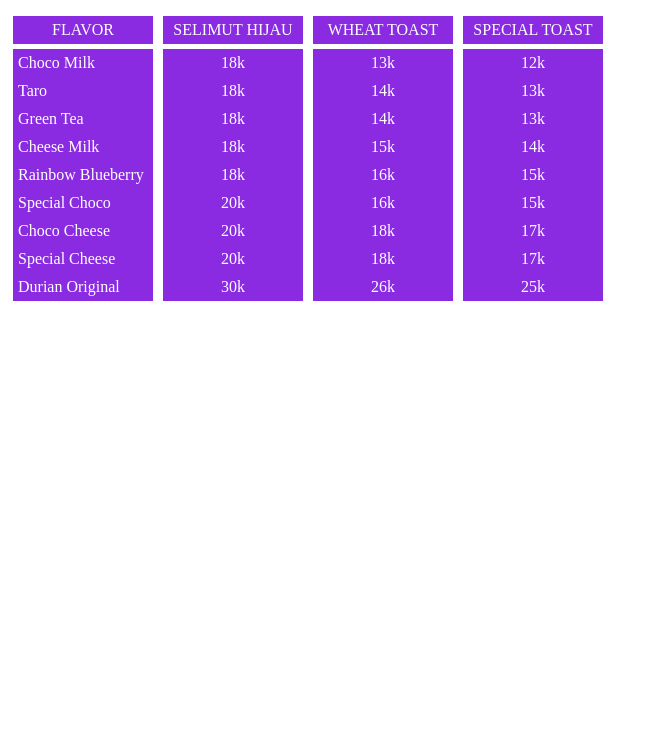
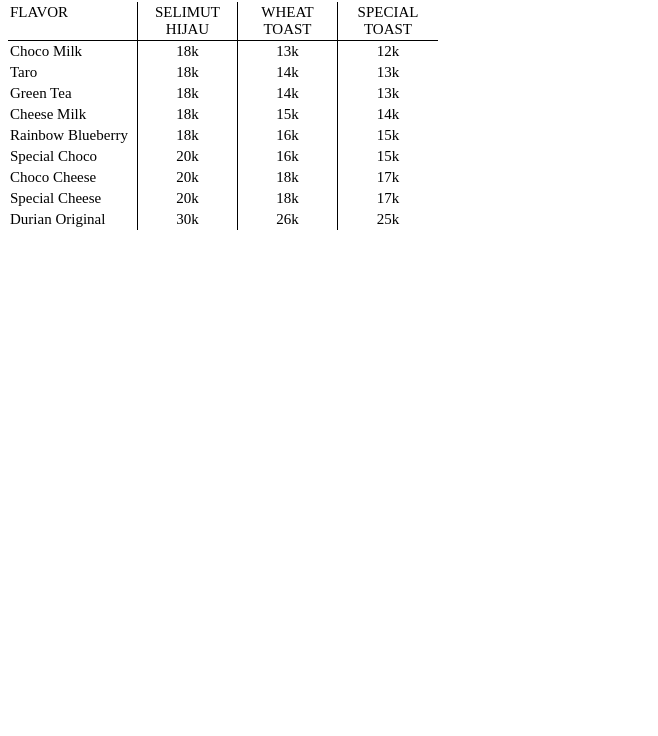
Before and after one commit to Iluze25/foodMenu, a plain HTML site: page index.html in a window 1280 px wide. Shown: the part 64-800 px from the top of the page, without its empty margins (0-658 px from the left). Drawn offline with Linux system fonts and the light colour scheme.

Commit message:
Tambah data menggunakna Javascript

```diff
--- /dev/null
+++ b/DataMenu.js
@@ -0,0 +1,122 @@
+function ToastSeriesFunctObj(
+  Flavor,
+  PriceSelimutHijau,
+  PriceWheatToast,
+  PriceSpecialToast
+) {
+  this.Flavor = Flavor;
+  this.PriceSelimutHijau = PriceSelimutHijau;
+  this.PriceWheatToast = PriceWheatToast;
+  this.PriceSpecialToast = PriceSpecialToast;
+}
+
+const ChocoMilk = new ToastSeriesFunctObj("Choco Milk", "18k", "13k", "12k");
+const Taro = new ToastSeriesFunctObj("Taro", "18k", "14k", "13k");
+const GreenTea = new ToastSeriesFunctObj("Green Tea", "18k", "14k", "13k");
+const CheeseMilk = new ToastSeriesFunctObj("Cheese Milk", "18k", "15k", "14k");
+const RainbowBlueberry = new ToastSeriesFunctObj(
+  "Rainbow Blueberry",
+  "18k",
+  "16k",
+  "15k"
+);
+const SpecialChoco = new ToastSeriesFunctObj(
+  "Special Choco",
+  "20k",
+  "16k",
+  "15k"
+);
+const ChocoCheese = new ToastSeriesFunctObj(
+  "Choco Cheese",
+  "20k",
+  "18k",
+  "17k"
+);
+const SpecialCheese = new ToastSeriesFunctObj(
+  "Special Cheese",
+  "20k",
+  "18k",
+  "17k"
+);
+const DurianOriginal = new ToastSeriesFunctObj(
+  "Durian Original",
+  "30k",
+  "26k",
+  "25k"
+);
+
+const ToastSeriesArray = [
+  ChocoMilk,
+  Taro,
+  GreenTea,
+  CheeseMilk,
+  RainbowBlueberry,
+  SpecialChoco,
+  ChocoCheese,
+  SpecialCheese,
+  DurianOriginal,
+];
+
+// Membuat warp untuk Toast series
+const container = document.getElementById("container");
+const ToastSeriess = document.createElement("div");
+ToastSeriess.setAttribute("id", "ToastSeries");
+ToastSeriess.textContent = "TOAST SERIES";
+container.appendChild(ToastSeriess);
+
+// Membuat Warp Untuk List name
+const WarpToastSeries = document.createElement("div");
+WarpToastSeries.setAttribute("id", "WarpMenu");
+document.getElementById("ToastSeries").appendChild(WarpToastSeries);
+
+// Child Toast Series Flavor, Selimut Hijau, Wheat Toast, Special Toast
+// FLAVOR
+const ToastSeriesFlavor = document.createElement("div");
+ToastSeriesFlavor.setAttribute("class", "HeaderMenu");
+ToastSeriesFlavor.textContent = "FLAVOR";
+document.getElementById("WarpMenu").appendChild(ToastSeriesFlavor);
+
+// Selimut Hijau
+const ToastSeriesSelimutHijau = document.createElement("div");
+ToastSeriesSelimutHijau.setAttribute("class", "HeaderMenu");
+ToastSeriesSelimutHijau.textContent = "SELIMUT HIJAU";
+document.getElementById("WarpMenu").appendChild(ToastSeriesSelimutHijau);
+
+// WHEAT TOAST
+const ToastSeriesWheatToast = document.createElement("div");
+ToastSeriesWheatToast.setAttribute("class", "HeaderMenu");
+ToastSeriesWheatToast.textContent = "WHEAT TOAST";
+document.getElementById("WarpMenu").appendChild(ToastSeriesWheatToast);
+
+// SPECIAL TOAST
+const ToastSeriesSpecialToast = document.createElement("div");
+ToastSeriesSpecialToast.setAttribute("class", "HeaderMenu");
+ToastSeriesSpecialToast.textContent = "SPECIAL TOAST";
+document.getElementById("WarpMenu").appendChild(ToastSeriesSpecialToast);
+
+// Child Name List
+for (x in ToastSeriesArray) {
+  // Flavor
+  const Flavor = document.createElement("div");
+  Flavor.setAttribute("class", "NameList Flavor");
+  Flavor.textContent = ToastSeriesArray[x].Flavor;
+  document.getElementById("WarpMenu").appendChild(Flavor);
+
+  // SELIMUT HIJAU
+  const SelimutHijau = document.createElement("div");
+  SelimutHijau.setAttribute("class", "NameList SelimutHijau");
+  SelimutHijau.textContent = ToastSeriesArray[x].PriceSelimutHijau;
+  document.getElementById("WarpMenu").appendChild(SelimutHijau);
+
+  // WHEAT TOAST
+  const WheatToast = document.createElement("div");
+  WheatToast.setAttribute("class", "NameList WheatToast");
+  WheatToast.textContent = ToastSeriesArray[x].PriceWheatToast;
+  document.getElementById("WarpMenu").appendChild(WheatToast);
+
+  //SPECIAL TOAST
+  const SpecialToast = document.createElement("div");
+  SpecialToast.setAttribute("class", "NameList SpecialToast");
+  SpecialToast.textContent = ToastSeriesArray[x].PriceSpecialToast;
+  document.getElementById("WarpMenu").appendChild(SpecialToast);
+}
--- a/index.html
+++ b/index.html
@@ -4,114 +4,10 @@
     <meta charset="UTF-8" />
     <meta name="viewport" content="width=device-width, initial-scale=1.0" />
     <title>Food Menu</title>
-    <style>
-      .FoodCategory {
-        display: flex;
-        flex-direction: column;
-        text-align: center;
-        color: white;
-      }
-      .FoodCategory > header {
-        text-align: left;
-        color: black;
-      }
-      .FoodCategory > .NameCategory {
-        display: grid;
-        grid-template-columns: 150px 150px 150px 150px;
-      }
-      .FoodCategory > .NameCategory > .List {
-        background-color: blueviolet;
-        margin: 5px;
-        padding: 5px;
-      }
-      .FoodCategory > .NameCategory > .ChildList {
-        background-color: blueviolet;
-        margin: 5px;
-        padding: 5px;
-        margin-top: 0;
-        margin-bottom: 0;
-      }
-      .FoodCategory > .NameCategory > .NameListFlavor {
-        text-align: left;
-      }
-    </style>
+    <link rel="stylesheet" href="style.css" />
   </head>
   <body>
-    <div id="container">
-      <section>
-        <div class="FoodCategory ToastSeries">
-          <header>
-            <h2>TOAST SERIES</h2>
-          </header>
-          <div class="NameCategory">
-            <div class="List Flavor">FLAVOR</div>
-            <div class="List SelimutHijau">SELIMUT HIJAU</div>
-            <div class="List WheatToast">WHEAT TOAST</div>
-            <div class="List SpecialToast">SPECIAL TOAST</div>
-
-            <div class="ChildList NameListFlavor ChocoMilk">Choco Milk</div>
-            <div class="ChildList PriceSelimutHijau ChocoMilk">18k</div>
-            <div class="ChildList PriceWheatToast ChocoMilk">13k</div>
-            <div class="ChildList PriceSpecialToast ChocoMilk">12k</div>
-
-            <div class="ChildList NameListFlavor Taro">Taro</div>
-            <div class="ChildList PriceSelimutHijau Taro">18k</div>
-            <div class="ChildList PriceWheatToast Taro">14k</div>
-            <div class="ChildList PriceSpecialToast Taro">13k</div>
-
-            <div class="ChildList NameListFlavor GreenTea">Green Tea</div>
-            <div class="ChildList PriceSelimutHijau GreenTea">18k</div>
-            <div class="ChildList PriceWheatToast GreenTea">14k</div>
-            <div class="ChildList PriceSpecialToast GreenTea">13k</div>
-
-            <div class="ChildList NameListFlavor CheeseMilk">Cheese Milk</div>
-            <div class="ChildList PriceSelimutHijau CheeseMilk">18k</div>
-            <div class="ChildList PriceWheatToast CheeseMilk">15k</div>
-            <div class="ChildList PriceSpecialToast CheeseMilk">14k</div>
-
-            <div class="ChildList NameListFlavor RainbowBlueBerry">
-              Rainbow Blueberry
-            </div>
-            <div class="ChildList PriceSelimutHijau RainbowBlueBerry">18k</div>
-            <div class="ChildList PriceWheatToast RainbowBlueBerry">16k</div>
-            <div class="ChildList PriceSpecialToast RainbowBlueBerry">15k</div>
-
-            <div class="ChildList NameListFlavor SpecialChoco">
-              Special Choco
-            </div>
-            <div class="ChildList PriceSelimutHijau SpecialChoco">20k</div>
-            <div class="ChildList PriceWheatToast SpecialChoco">16k</div>
-            <div class="ChildList PriceSpecialToast SpecialChoco">15k</div>
-
-            <div class="ChildList NameListFlavor ChocoCheese">Choco Cheese</div>
-            <div class="ChildList PriceSelimutHijau ChocoCheese">20k</div>
-            <div class="ChildList PriceWheatToast ChocoCheese">18k</div>
-            <div class="ChildList PriceSpecialToast ChocoCheese">17k</div>
-
-            <div class="ChildList NameListFlavor SpecialCheese">
-              Special Cheese
-            </div>
-            <div class="ChildList PriceSelimutHijau SpecialCheese">20k</div>
-            <div class="ChildList PriceWheatToast SpecialCheese">18k</div>
-            <div class="ChildList PriceSpecialToast SpecialCheese">17k</div>
-
-            <div class="ChildList NameListFlavor DurianOriginal">
-              Durian Original
-            </div>
-            <div class="ChildList PriceSelimutHijau DurianOriginal">30k</div>
-            <div class="ChildList PriceWheatToast DurianOriginal">26k</div>
-            <div class="ChildList PriceSpecialToast DurianOriginal">25k</div>
-          </div>
-        </div>
-        <div class="FoodCategory"></div>
-        <div class="FoodCategory"></div>
-        <div class="FoodCategory"></div>
-        <div class="FoodCategory"></div>
-        <div class="FoodCategory"></div>
-        <div class="FoodCategory"></div>
-        <div class="FoodCategory"></div>
-        <div class="FoodCategory"></div>
-      </section>
-    </div>
+    <div id="container"></div>
+    <script src="DataMenu.js"></script>
   </body>
 </html>
--- /dev/null
+++ b/style.css
@@ -0,0 +1,43 @@
+#ToastSeries {
+    display: flex;
+    flex-direction: column;
+    font-size: 25px;
+}
+
+#ToastSeries > #WarpMenu {
+    display: grid;
+    grid-template-columns: 130px 100px 100px 100px;
+    text-align: center;
+    position: relative;
+    top: 30px;
+    font-size: 15px;
+}
+
+#ToastSeries > #WarpMenu > .Flavor {
+    text-align: left;
+
+}
+
+
+#ToastSeries > #WarpMenu > .HeaderMenu {
+    border-bottom: 1px solid black;
+    border-right: 1px solid black;
+    text-align: center;
+}
+
+#ToastSeries > #WarpMenu > * {
+    padding: 2px;
+    border-right: 1px solid black;
+}
+
+#ToastSeries > #WarpMenu > :first-child {
+    text-align: left;
+}
+
+#ToastSeries > #WarpMenu > :nth-child(4) {
+    border-right: 0;
+}
+
+#ToastSeries > #WarpMenu > .SpecialToast {
+    border-right: 0;
+}
```
